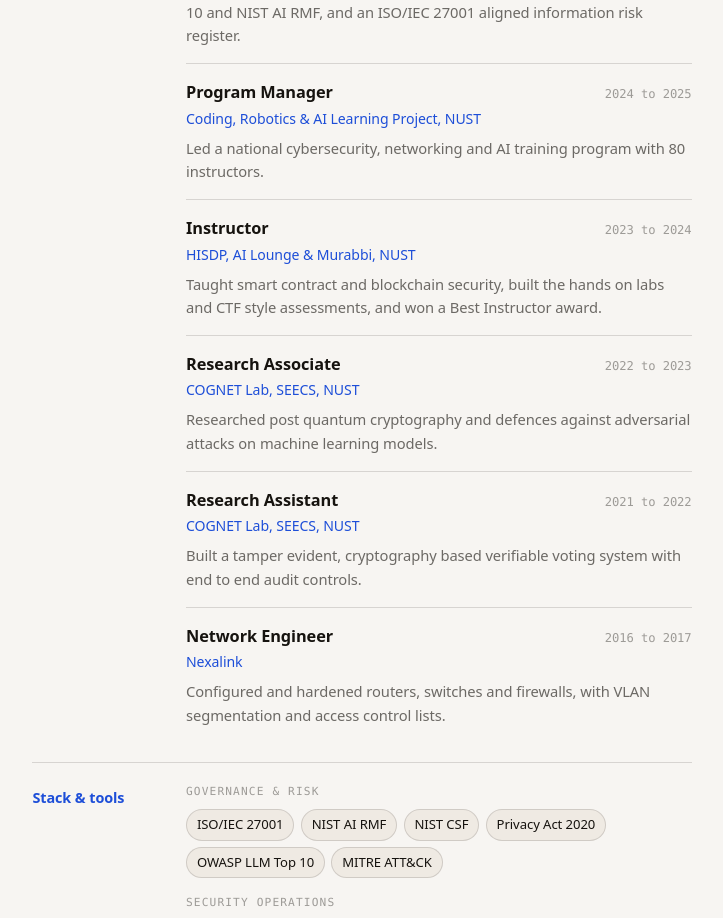
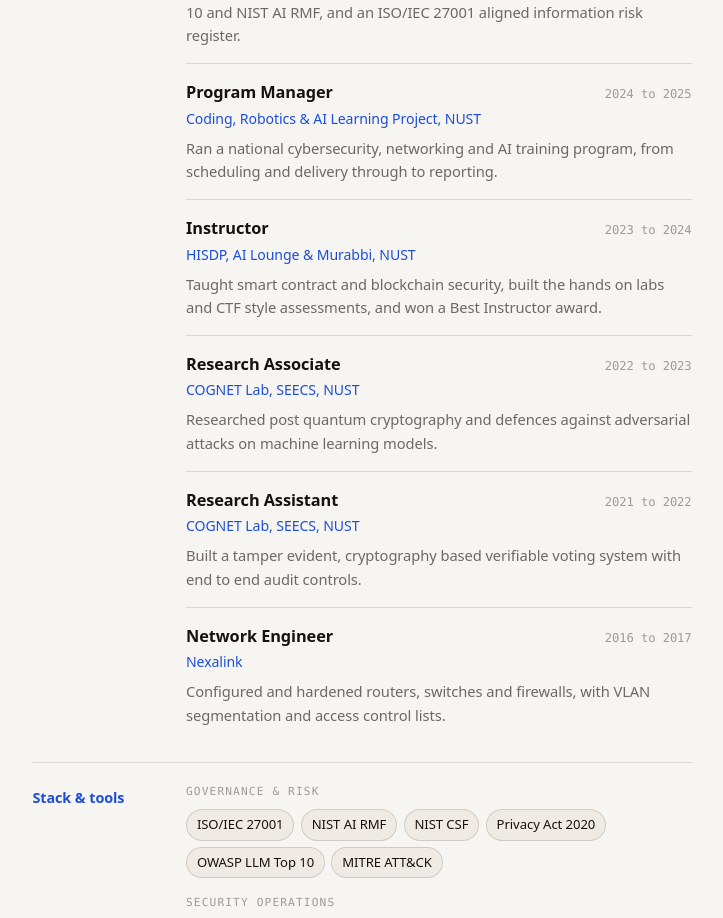
Before and after one commit to Umair-JM/Umair-JM.github.io, a React (Vite) app: page / in a window 1280 px wide. Shown: the part 1680-2598 px from the top of the page, without its empty margins (278-1001 px from the left). Built offline with nearby package versions, Linux system fonts and the light colour scheme; a web font is replaced by a local one.

Commit message:
Reword Program Manager entry

```diff
--- a/src/data.js
+++ b/src/data.js
@@ -45,7 +45,7 @@
     role: "Program Manager",
     org: "Coding, Robotics & AI Learning Project, NUST",
     date: "2024 to 2025",
-    blurb: "Led a national cybersecurity, networking and AI training program with 80 instructors.",
+    blurb: "Ran a national cybersecurity, networking and AI training program, from scheduling and delivery through to reporting.",
   },
   {
     role: "Instructor",
```
